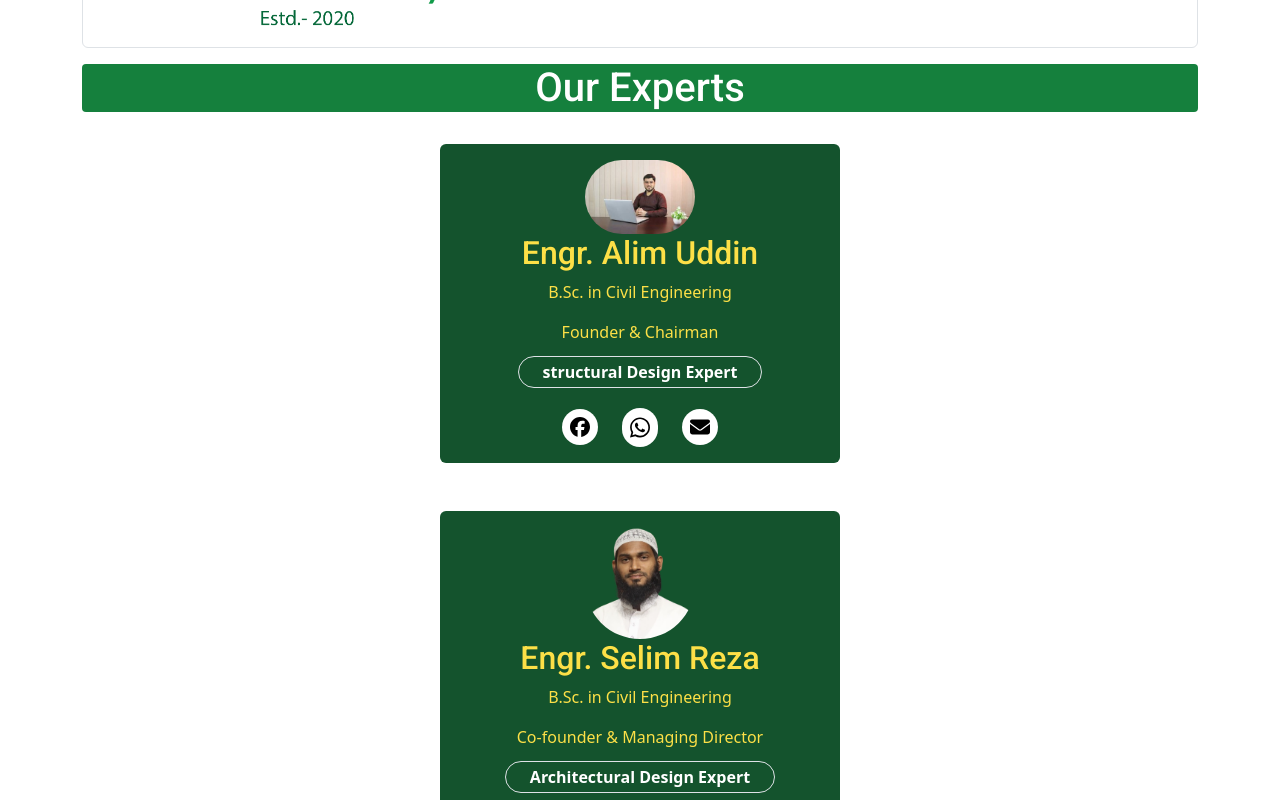
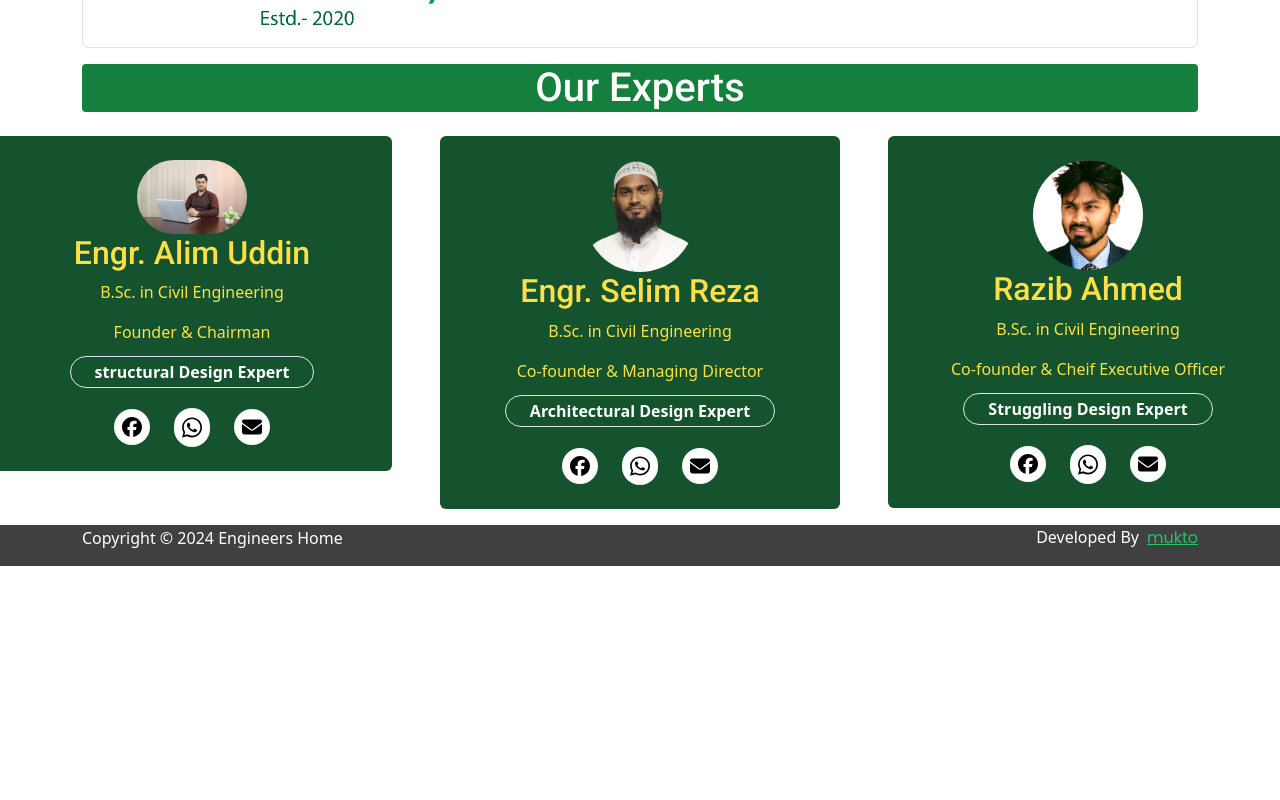
Before and after one commit to ashiful2002/engineershome, a React (Vite) app: page / in a window 1280 px wide. Shown: the part 1280-2080 px from the top of the page. After the commit the page ends 1846 px from the top, so only its background shows below. Built offline with nearby package versions, Linux system fonts and the light colour scheme.

Commit message:
Added Engineers Detaile

```diff
--- a/src/Components/Card.jsx
+++ b/src/Components/Card.jsx
@@ -2,7 +2,7 @@ import React from "react";
 
 const Card = ({ children }) => {
   return (
-    <div className="bg-green-900  rounded my-4 text-yellow-300 text-center p-3 w-[400px]">
+    <div className="bg-green-900  rounded  p-4 text-yellow-300 text-center  w-[400px]">
       {children}
       </div>
   );
--- a/src/pages/Section/Engineers.jsx
+++ b/src/pages/Section/Engineers.jsx
@@ -8,9 +8,9 @@ const Engineers = () => {
   return (
     <Section>
       <PageTitle heading="our experts" />
-      <div>
+      <div className="flex items-start justify-center md:flex-row flex-col gap-5 mt-4">
         {cardDesc.map((item) => (
-          <div className="flex items-center justify-center" key={item.id}>
+          <div className="" key={item.id}>
             <Card>
               <img
                 src={item.img}
```
